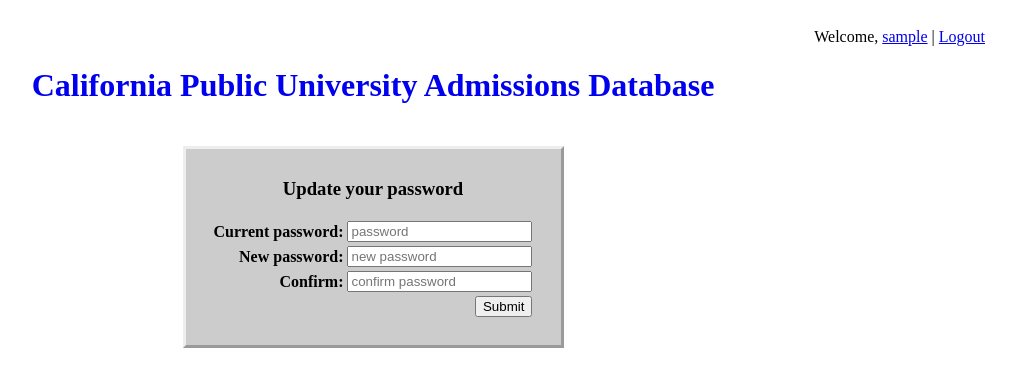
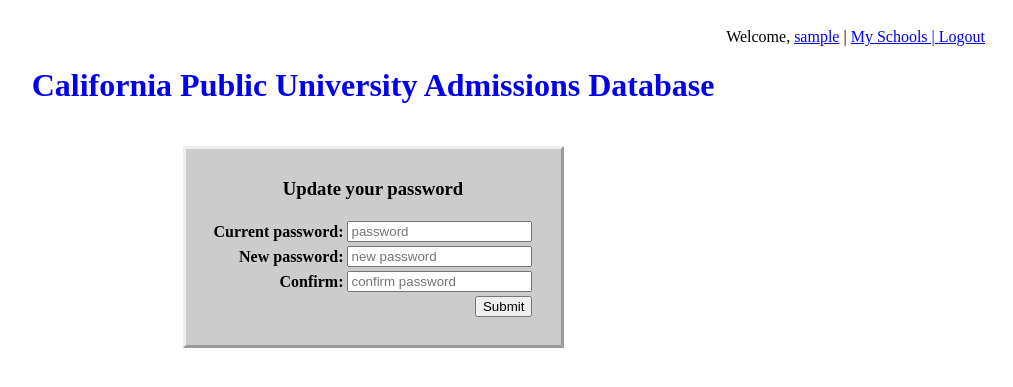
Before and after one commit to Cloud6Tech/cst336_team_assignment1, a PHP site: page /changePassword.php in a window 1280 px wide. Shown: the top 387 px of the page, without its empty margins (267-1280 px from the left). Run offline with PHP 8.4, Linux system fonts and the light colour scheme; the visitor is signed in with stand-in values (Sample User, id 1); data that the repository does not hold is empty.

Commit message:
added link to user's school list

```diff
--- a/navBar.php
+++ b/navBar.php
@@ -20,6 +20,7 @@
 		if(!empty($_SESSION['username'])) {
 			echo "Welcome, <a href='changePassword.php'>" . $_SESSION['username'] . "</a> | ";
 			if (isAdmin()) { echo "<a href='editSchools.php'>Edit DB</a> | "; }
+			echo "<a href='mySchools.php'>My Schools | ";
 			echo "<a href='logout.php'>Logout</a>";
 		}
 	?>
```
